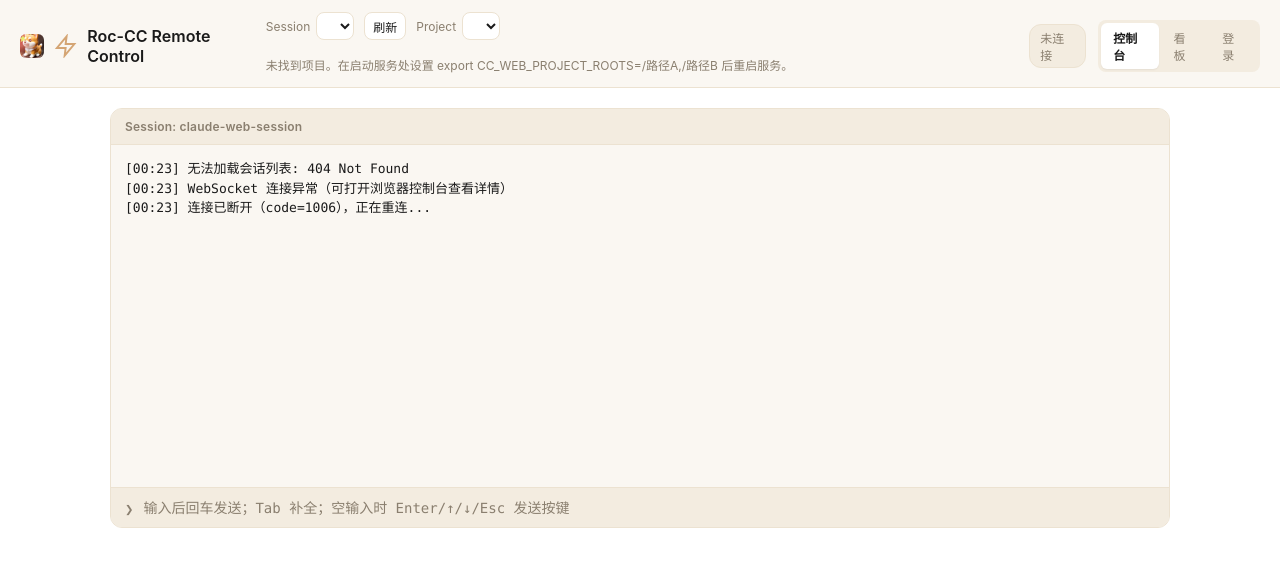
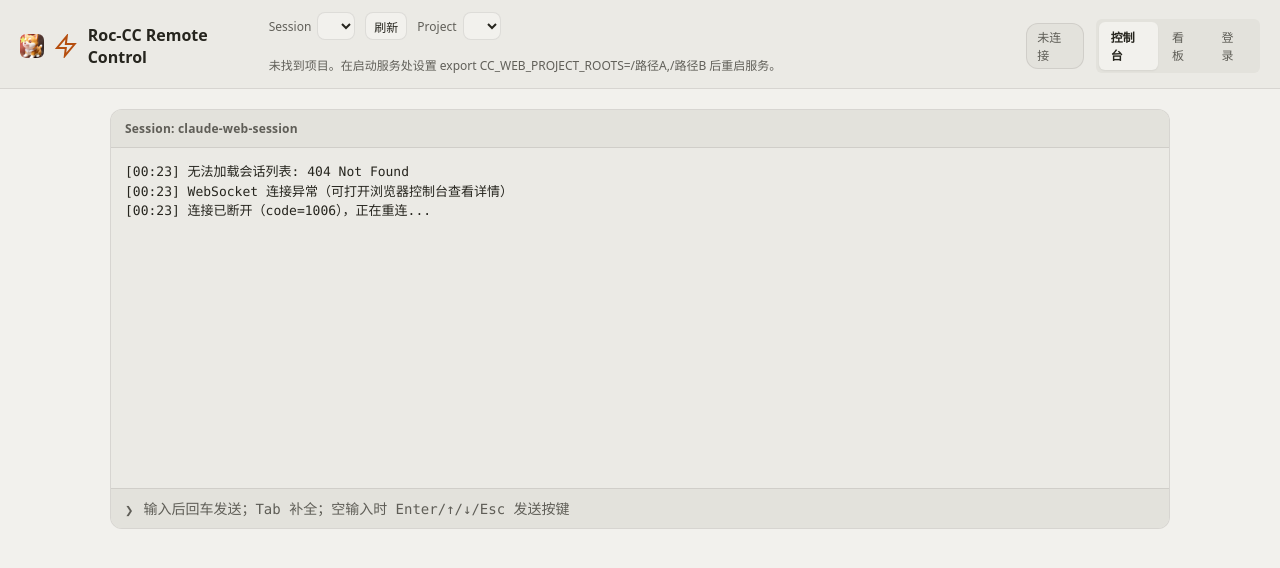
Before and after one commit to jyf2100/cc-web-control, a website: page public/index.html in a window 1280 px wide. Drawn offline with Linux system fonts and the light colour scheme; no server answers.

Commit message:
refactor(tokens): editorial 令牌重构 + 砍深色 + 旧令牌全局迁移

```diff
--- a/public/client.js
+++ b/public/client.js
@@ -262,9 +262,9 @@
             return b;
         };
         bar.append(
-            mk('Yes', 'var(--brand)', [{ type: 'key', data: 'C-u' }, { type: 'input', data: 'y', enter: true }]),
-            mk('No', 'var(--border)', [{ type: 'key', data: 'C-u' }, { type: 'input', data: 'n', enter: true }]),
-            mk('Continue', 'var(--brand-strong)', [{ type: 'key', data: 'Enter' }])
+            mk('Yes', 'var(--accent-2)', [{ type: 'key', data: 'C-u' }, { type: 'input', data: 'y', enter: true }]),
+            mk('No', 'var(--border-2)', [{ type: 'key', data: 'C-u' }, { type: 'input', data: 'n', enter: true }]),
+            mk('Continue', 'var(--accent-2)', [{ type: 'key', data: 'Enter' }])
         );
 
         inputRow.parentElement.insertBefore(bar, inputRow);
--- a/public/dashboard.css
+++ b/public/dashboard.css
@@ -13,10 +13,10 @@
 html, body {
     width: 100%;
     height: 100%;
-    font-family: var(--font);
+    font-family: var(--sans);
     font-size: 14px;
     background-color: var(--bg);
-    color: var(--text);
+    color: var(--fg);
 }
 
 #app {
@@ -61,7 +61,7 @@ html, body {
 .nav {
     display: flex;
     gap: 2px;
-    background: var(--surface2);
+    background: var(--surface-2);
     border-radius: var(--r-sm);
     padding: 3px;
 }
@@ -71,12 +71,12 @@ html, body {
     padding: 6px 12px;
     border-radius: 6px;
     text-decoration: none;
-    color: var(--muted);
+    color: var(--fg-2);
 }
 
 .nav-link.cur {
     background: var(--bg);
-    color: var(--text);
+    color: var(--fg);
     font-weight: 600;
     box-shadow: 0 1px 2px rgba(0, 0, 0, 0.06);
 }
@@ -106,15 +106,15 @@ html, body {
 }
 
 .session-row:hover {
-    border-color: var(--brand);
+    border-color: var(--accent-2);
 }
 
 .session-row:focus-visible {
-    outline: 2px solid var(--brand);
+    outline: 2px solid var(--accent-2);
     outline-offset: 2px;
 }
 
-/* 徽章 5 状态(琥珀优先注意,三重编码:背景色 + 图标 + 文字)。浅色配色保留,深色模式待 Phase 2 polish */
+/* 徽章 5 状态(琥珀优先注意,三重编码:背景色 + 图标 + 文字)。badge 大色块将由状态点方案取代(见 spec §6/§7.2) */
 .badge {
     display: inline-flex;
     align-items: center;
@@ -160,7 +160,7 @@ html, body {
 .session-name {
     font-weight: 600;
     font-size: 14px;
-    color: var(--text);
+    color: var(--fg);
     overflow: hidden;
     text-overflow: ellipsis;
     white-space: nowrap;
@@ -168,7 +168,7 @@ html, body {
 
 .session-meta {
     font-size: 12px;
-    color: var(--muted);
+    color: var(--fg-2);
     overflow: hidden;
     text-overflow: ellipsis;
     white-space: nowrap;
@@ -180,13 +180,13 @@ html, body {
     gap: 6px;
     min-width: 0;
     flex: 2;
-    color: var(--muted);
+    color: var(--fg-2);
     font-size: 13px;
     overflow: hidden;
 }
 
 .session-preview .arrow {
-    color: var(--muted);
+    color: var(--fg-2);
     flex-shrink: 0;
 }
 
@@ -199,13 +199,13 @@ html, body {
 .state-message {
     padding: 40px 20px;
     text-align: center;
-    color: var(--muted);
+    color: var(--fg-2);
     font-size: 14px;
 }
 
 .state-message strong {
     display: block;
-    color: var(--text);
+    color: var(--fg);
     font-size: 16px;
     margin-bottom: 6px;
 }
--- a/public/style.css
+++ b/public/style.css
@@ -14,10 +14,10 @@
 html, body {
     width: 100%;
     height: 100%;
-    font-family: var(--font);
+    font-family: var(--sans);
     font-size: 14px;
     background-color: var(--bg);
-    color: var(--text);
+    color: var(--fg);
     overflow: hidden;
 }
 
@@ -50,7 +50,7 @@ html, body {
     gap: 10px;
     font-size: 16px;
     font-weight: 600;
-    color: var(--text);
+    color: var(--fg);
 }
 
 .logo .app-logo {
@@ -63,14 +63,14 @@ html, body {
 
 .logo svg,
 .logo .app-logo {
-    color: var(--brand);
+    color: var(--accent-2);
 }
 
 .status {
     font-size: 12px;
-    color: var(--muted);
+    color: var(--fg-2);
     padding: 4px 10px;
-    background-color: var(--surface2);
+    background-color: var(--surface-2);
     border-radius: 12px;
     border: 1px solid var(--border);
 }
@@ -78,7 +78,7 @@ html, body {
 .status.connected {
     color: var(--working);
     border-color: var(--working);
-    background-color: var(--surface2);
+    background-color: var(--surface-2);
 }
 
 .controls {
@@ -93,7 +93,7 @@ html, body {
     align-items: center;
     gap: 6px;
     font-size: 12px;
-    color: var(--muted);
+    color: var(--fg-2);
 }
 
 .control-label {
@@ -106,13 +106,13 @@ html, body {
     border: 1px solid var(--border);
     border-radius: 8px;
     background: var(--bg);
-    color: var(--text);
+    color: var(--fg);
     outline: none;
 }
 
 .control-input:focus {
-    border-color: var(--brand);
-    box-shadow: 0 0 0 3px rgba(212, 165, 116, 0.35);
+    border-color: var(--accent-2);
+    box-shadow: 0 0 0 3px var(--accent-dim);
 }
 
 /* 桌面端 Session 下拉框缩小,Project 升为主入口 */
@@ -128,7 +128,7 @@ html, body {
 .projects-empty {
     margin: 6px 0;
     font-size: 12px;
-    color: var(--muted);
+    color: var(--fg-2);
 }
 
 .btn {
@@ -137,7 +137,7 @@ html, body {
     border: 1px solid var(--border);
     border-radius: 8px;
     background: var(--bg);
-    color: var(--text);
+    color: var(--fg);
     font-size: 12px;
     cursor: pointer;
 }
@@ -147,7 +147,7 @@ html, body {
 }
 
 .btn:active {
-    background: var(--surface2);
+    background: var(--surface-2);
 }
 
 .main {
@@ -172,13 +172,13 @@ html, body {
 .welcome-message {
     text-align: center;
     padding: 60px 20px;
-    color: var(--muted);
+    color: var(--fg-2);
 }
 
 .welcome-message h2 {
     font-size: 28px;
     font-weight: 600;
-    color: var(--text);
+    color: var(--fg);
     margin-bottom: 12px;
 }
 
@@ -204,10 +204,10 @@ html, body {
     justify-content: space-between;
     gap: 8px;
     padding: 10px 14px;
-    background: var(--surface2);
+    background: var(--surface-2);
     border-bottom: 1px solid var(--border);
     font-size: 12px;
-    color: var(--muted);
+    color: var(--fg-2);
     font-weight: 600;
     letter-spacing: 0.2px;
 }
@@ -238,7 +238,7 @@ html, body {
     display: flex;
     gap: 8px;
     padding: 8px 14px;
-    background: var(--surface2);
+    background: var(--surface-2);
     border-bottom: 1px solid var(--border);
 }
 
@@ -248,7 +248,7 @@ html, body {
     border: 1px solid var(--border);
     border-radius: 8px;
     background: var(--bg);
-    color: var(--text);
+    color: var(--fg);
     font-size: 13px;
     cursor: pointer;
 }
@@ -258,7 +258,7 @@ html, body {
 }
 
 .quick-reply-btn:active {
-    background: var(--surface2);
+    background: var(--surface-2);
 }
 
 /* 窄屏（移动端 / 平板竖屏）显示止损按钮，桌面端靠物理键盘 */
@@ -277,7 +277,7 @@ html, body {
     font-family: var(--mono);
     font-size: 13px;
     line-height: 1.5;
-    color: var(--text);
+    color: var(--fg);
     background-color: var(--surface);
     flex: 1;
 }
@@ -288,13 +288,13 @@ html, body {
     gap: 10px;
     padding: 10px 14px;
     border-top: 1px solid var(--border);
-    background: var(--surface2);
+    background: var(--surface-2);
 }
 
 .terminal-prompt {
     font-family: var(--mono);
     font-size: 14px;
-    color: var(--muted);
+    color: var(--fg-2);
     user-select: none;
 }
 
@@ -306,16 +306,16 @@ html, body {
     font-family: var(--mono);
     font-size: 14px;
     line-height: 1.5;
-    color: var(--text);
+    color: var(--fg);
     padding: 0;
 }
 
 .terminal-inline-input::placeholder {
-    color: var(--muted);
+    color: var(--fg-2);
 }
 
 .terminal-inline-input:disabled {
-    color: var(--muted);
+    color: var(--fg-2);
     cursor: not-allowed;
 }
 
@@ -327,7 +327,7 @@ html, body {
     font-family: var(--mono);
     font-size: 14px;
     line-height: 1.5;
-    color: var(--text);
+    color: var(--fg);
     padding: 0;
     resize: none;
     overflow: hidden;
@@ -335,11 +335,11 @@ html, body {
 }
 
 .terminal-inline-textarea::placeholder {
-    color: var(--muted);
+    color: var(--fg-2);
 }
 
 .terminal-inline-textarea:disabled {
-    color: var(--muted);
+    color: var(--fg-2);
     cursor: not-allowed;
 }
 
@@ -380,7 +380,7 @@ html, body {
     padding: 10px 14px;
     border-radius: 8px;
     font-size: 14px;
-    font-family: var(--font);
+    font-family: var(--sans);
     line-height: 20px;
     max-width: 320px;
     box-shadow: 0 4px 12px rgba(0, 0, 0, 0.15);
@@ -434,7 +434,7 @@ html, body {
     padding: 8px 14px;
     font-family: var(--mono);
     font-size: 13px;
-    color: var(--text);
+    color: var(--fg);
     cursor: pointer;
     white-space: nowrap;
     overflow: hidden;
@@ -446,22 +446,12 @@ html, body {
 
 .palette-item:hover,
 .palette-item.selected {
-    background-color: var(--surface2);
+    background-color: var(--surface-2);
 }
 
 .palette-item.selected {
-    background-color: var(--surface2);
-    color: var(--brand-strong);
-}
-
-/* 深色模式:令牌经 tokens.css 自动切换,这里只保留令牌覆盖不到的 shadow */
-@media (prefers-color-scheme: dark) {
-    .toast {
-        box-shadow: 0 4px 12px rgba(0, 0, 0, 0.4);
-    }
-    .command-palette {
-        box-shadow: 0 8px 24px rgba(0, 0, 0, 0.4);
-    }
+    background-color: var(--surface-2);
+    color: var(--accent-2);
 }
 
 @media (max-width: 768px) {
@@ -511,7 +501,7 @@ html, body {
 .nav {
     display: flex;
     gap: 2px;
-    background: var(--surface2);
+    background: var(--surface-2);
     border-radius: var(--r-sm);
     padding: 3px;
 }
@@ -521,12 +511,12 @@ html, body {
     padding: 6px 12px;
     border-radius: 6px;
     text-decoration: none;
-    color: var(--muted);
+    color: var(--fg-2);
 }
 
 .nav-link.cur {
     background: var(--bg);
-    color: var(--text);
+    color: var(--fg);
     font-weight: 600;
     box-shadow: 0 1px 2px rgba(0, 0, 0, 0.06);
 }
--- a/public/tokens.css
+++ b/public/tokens.css
@@ -1,47 +1,45 @@
 /**
  * cc-web-control 设计令牌(单一事实来源)
- * 方向 A 琥珀精修。三页共用。浅色默认 + 深色跟随系统。
+ * 方向:editorial 开发者工具风(暖灰米 + 暖橙)。三页共用。纯浅色。
+ * 语义分工:--accent 仅填色/装饰;--accent-2 用于所有文字/图标/按钮底(达 WCAG AA)。
  */
+:root {
+  /* 暖灰米底 */
+  --bg: #f2f1ed;
+  --bg-2: #f7f7f4;
+  /* surface 层级 */
+  --surface: #ebeae5;
+  --surface-2: #e3e2dc;
+  --surface-3: #d9d8d1;
+  /* 暖黑前景 + alpha 派生层级 */
+  --fg: #26251e;
+  --fg-2: rgba(38,37,30,0.70);   /* 次文字 ~5.4:1 达 AA;承载真实信息 */
+  --fg-3: rgba(38,37,30,0.35);   /* 仅装饰:placeholder/分隔符;禁止承载需阅读文字 */
+  --fg-4: rgba(38,37,30,0.18);   /* 仅边框 */
+  /* 边框:alpha 低调分隔 */
+  --border: rgba(38,37,30,0.1);
+  --border-2: rgba(38,37,30,0.2);
+  /* 暖橙强调:双语义分工(达 WCAG AA) */
+  --accent: #d9651a;     /* 仅大面积填色/装饰图形,不用于小号文字/图标 */
+  --accent-2: #b54e0e;   /* 文字/图标/按钮底/focus outline 语义色(白字 5.17:1、on bg 4.58:1 达 AA) */
+  --accent-bg: rgba(217,101,26,0.08);
+  --accent-dim: rgba(217,101,26,0.25);
+  /* 状态色谱:状态点用(与品牌暖橙拉开色相,避免与 CTA 语义混淆) */
+  --waiting: #c08532;    /* 偏黄琥珀,区别于 accent 的 CTA 暖橙 */
+  --working: #1f8a65;
+  --idle: rgba(38,37,30,0.3);
+  --errored: #c01a4b;    /* 偏紫玫红,增大与暖橙色相差 */
+  --success: #1f8a65;   /* 与 --working 同值:状态语义分离,色相统一,二者不并列出现 */
+  /* 字体三栈 */
+  --sans: system-ui, -apple-system, BlinkMacSystemFont, 'SF Pro Display', 'Segoe UI', Helvetica, Arial, sans-serif;
+  --mono: 'SF Mono', 'JetBrains Mono', ui-monospace, Menlo, Consolas, monospace;
+  --serif: Georgia, 'Palatino Linotype', 'Book Antiqua', 'Iowan Old Style', 'Source Han Serif SC', 'Noto Serif SC', serif;
+  /* 圆角分层 */
+  --r-xs: 3px;     /* mono 小标签/eyebrow chip 近直角 */
+  --r-sm: 6px;     /* 卡片 */
+  --r: 10px;       /* 主容器 */
+  --r-pill: 9999px;
 
-:root {
-  /* 颜色(浅色,默认) */
-  --bg: #ffffff;
-  --surface: #faf7f2;
-  --surface2: #f3ece0;
-  --border: #ece2d1;
-  --text: #1a1a1a;
-  --muted: #8a7f6f;
-  --brand: #d4a574;
-  --brand-strong: #c08e54;
-
-  /* 状态色(4 状态徽章:waiting/working/idle/errored;unknown 用虚线无专属色) */
-  --waiting: #f59e0b;
-  --working: #d4a574;
-  --idle: #b8ad9a;
-  --errored: #ef4444;
-
-  /* 字体 */
-  --font: -apple-system, BlinkMacSystemFont, 'Segoe UI', Roboto, sans-serif;
-  --mono: 'SF Mono', ui-monospace, Menlo, monospace;
-
-  /* 圆角 */
-  --r: 12px;
-  --r-sm: 8px;
-  --r-lg: 14px;
-
-  color-scheme: light dark;
+  color-scheme: light;
 }
-
-@media (prefers-color-scheme: dark) {
-  :root {
-    /* 颜色(深色,暖调,替换原 style.css 冷蓝暗色) */
-    --bg: #1c1815;
-    --surface: #251f1a;
-    --surface2: #2e2620;
-    --border: #3d342b;
-    --text: #f2ebe0;
-    --muted: #a89b88;
-    --brand: #d4a574;
-    --brand-strong: #e6b785;
-  }
-}
+/* 纯浅色:不提供深色 media 查询(见 spec §方向) */
```
Also changed, not shown: public/dashboard.html (+1 -1 lines), public/index.html (+1 -1 lines), public/login.html (+17 -14 lines), test/tokens.test.cjs (added, +41 -0 lines), public/manifest.json.
